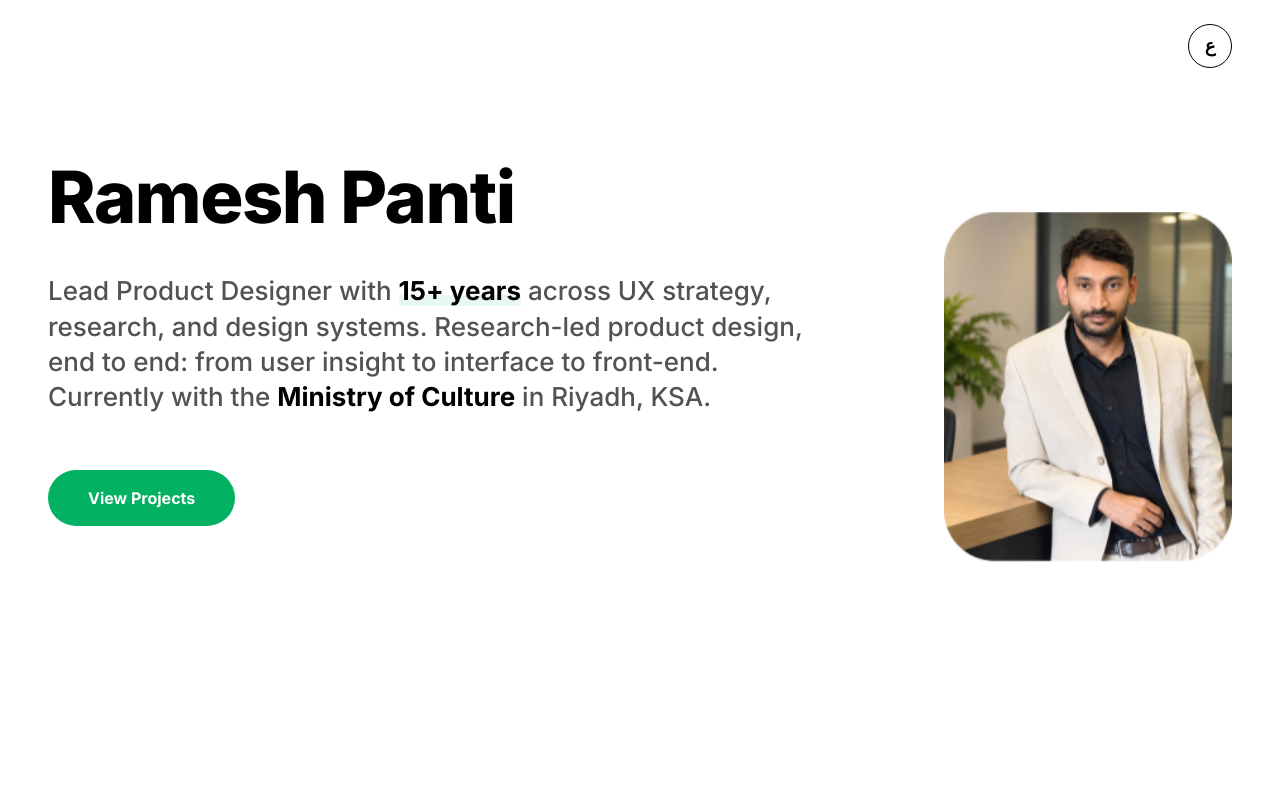
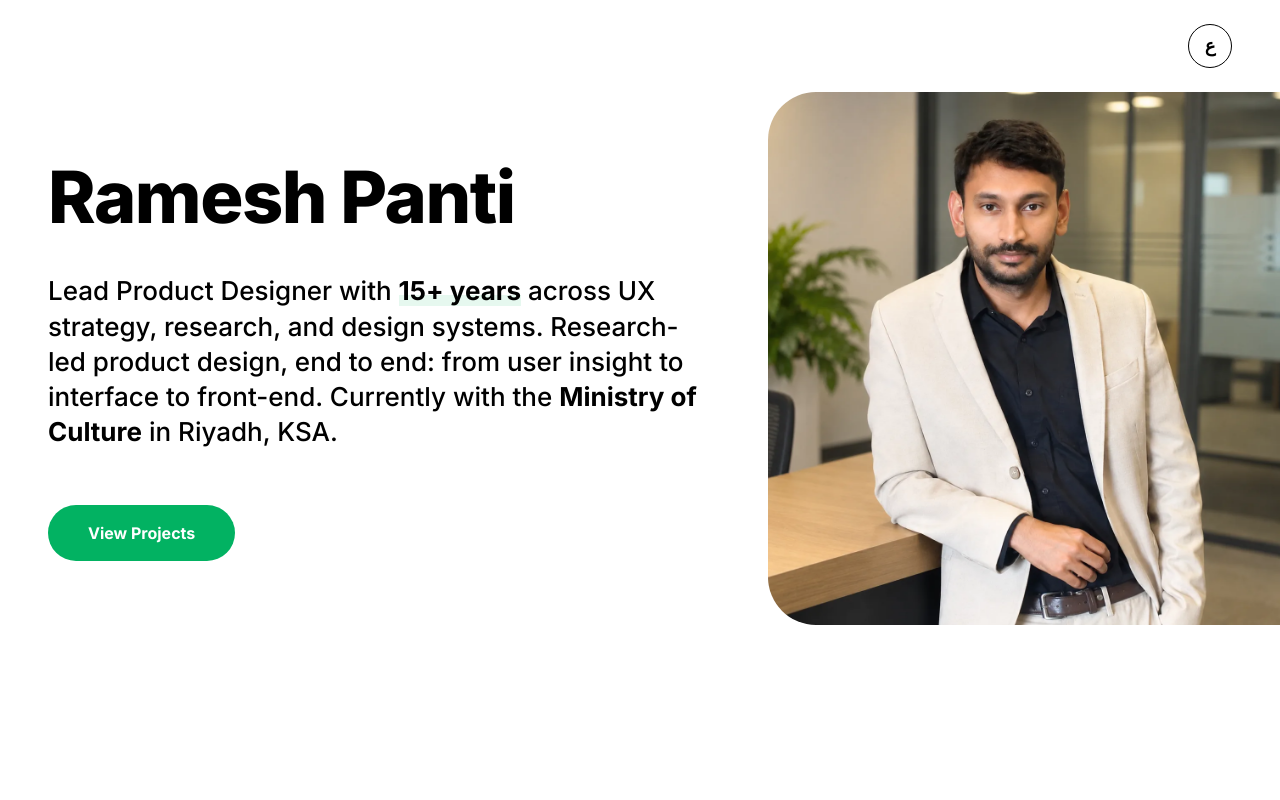
Before and after one commit to superintel04/kipe, a React (Vite) app: page / in a window 1280 px wide. Shown: the top 800 px of the page. Built offline with nearby package versions, Linux system fonts and the light colour scheme.

Commit message:
Rebuild the hero from the Figma layout

```diff
--- a/src/components/Hero.tsx
+++ b/src/components/Hero.tsx
@@ -1,37 +1,56 @@
-import Avatar from './Avatar'
 import Magnetic from './Magnetic'
-import Parallax from './Parallax'
 import Reveal from './Reveal'
 import RichText from './RichText'
 import Section from './Section'
-import portrait from '@/assets/portrait.jpg'
+import heroPortrait from '@/assets/hero-portrait.webp'
 import { useContent } from '@/content'
 
 /**
- * Opening band: the name at display scale, the positioning statement beneath
- * it, and the portrait drifting gently against the scroll.
+ * Opening band (Figma node 520:1494). The copy sits in the leading half at the
+ * design's 160/128 vertical rhythm, and the portrait fills the trailing half
+ * as a 60px-radius panel running the full height of the band.
+ *
+ * The portrait is absolutely positioned above `lg`, starting 92px down so it
+ * clears the fixed language toggle (24px inset + its 44px tile + a 24px gap)
+ * and ending 64px above the band's foot. Only its leading corners are rounded
+ * — the trailing edge is cut square. Below `lg` it drops into the flow beneath
+ * the CTA, since a half-width portrait has nowhere to go on a phone.
  */
 export default function Hero() {
   const { profile } = useContent()
 
   return (
-    <Section className="pt-28 pb-20 md:pt-40 md:pb-32" innerClassName="">
-      <div className="grid grid-cols-1 items-end gap-12 lg:grid-cols-[1fr_auto] lg:gap-20">
-        <div>
+    <Section innerClassName="relative lg:min-h-[654px]">
+      <div
+        aria-hidden="true"
+        className="absolute end-0 top-[92px] bottom-16 hidden w-[40%] lg:block"
+      >
+        <img
+          src={heroPortrait}
+          alt=""
+          width={1254}
+          height={1254}
+          fetchPriority="high"
+          className="size-full rounded-s-[48px] rounded-e-none object-cover"
+        />
+      </div>
+
+      {/* The copy paints above the portrait, so between `lg` and `2xl` it is
+          capped short of the panel's leading edge rather than running under
+          it; only past `2xl` is there room for the design's 772px measure. */}
+      <div className="relative max-w-[772px] pt-20 pb-16 md:pt-40 md:pb-32 lg:max-w-[56%] 2xl:max-w-[772px]">
         <Reveal>
           <h1 className="text-h1 font-extrabold">{profile.name}</h1>
         </Reveal>
 
-          {/* Capped near 46 characters a line — the width prose stays
-              comfortable to read at this size. */}
         <Reveal delay={140}>
-            <p className="mt-8 max-w-[46ch] text-h4 leading-[1.35] font-medium text-fg-muted text-pretty md:mt-10">
+          <p className="mt-10 text-h4 leading-[1.35] font-medium text-pretty">
             <RichText segments={profile.tagline} />
           </p>
         </Reveal>
 
-          <Reveal delay={400}>
-            <Magnetic className="mt-10 md:mt-14">
+        <Reveal delay={280}>
+          <Magnetic className="mt-14">
             <a
               href={profile.portfolioUrl}
               className="inline-flex h-[56px] items-center rounded-pill bg-accent px-10 text-body font-bold text-fg-on-accent transition-colors hover:bg-accent-hover"
@@ -40,17 +59,17 @@ export default function Hero() {
             </a>
           </Magnetic>
         </Reveal>
-        </div>
 
-        <Reveal delay={200}>
-          <Parallax distance={-40}>
-            <Avatar
-              src={portrait}
+        {/* The same portrait, in flow, for viewports too narrow to sit it
+            alongside the copy. */}
+        <Reveal delay={200} className="lg:hidden">
+          <img
+            src={heroPortrait}
             alt={profile.name}
-              initials={profile.initials}
-              className="aspect-[114/138] w-48 rounded-2xl md:w-64 lg:w-72"
+            width={1254}
+            height={1254}
+            className="mt-14 aspect-[707/654] w-full rounded-3xl object-cover"
           />
-          </Parallax>
         </Reveal>
       </div>
     </Section>
```
Also changed, not shown: src/assets/hero-portrait.webp (added). Lines whose indentation alone changed are shown as unchanged.
